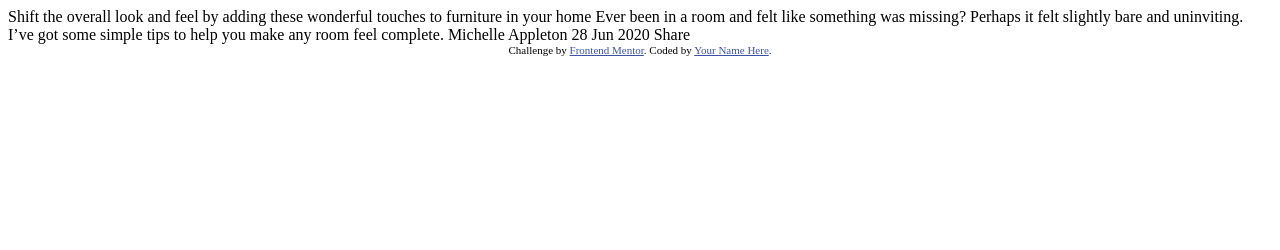
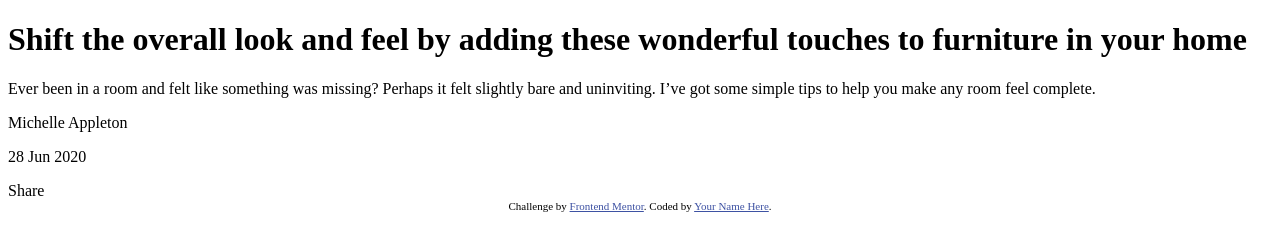
Before and after one commit to JcCaldas/Frontend_Mentor-article-preview-component-master, a plain HTML site: page index.html in a window 1280 px wide. Drawn offline with Linux system fonts and the light colour scheme.

Commit message:
adequação do html

```diff
--- a/index.html
+++ b/index.html
@@ -16,15 +16,15 @@
 </head>
 <body>
 
-  Shift the overall look and feel by adding these wonderful
-  touches to furniture in your home
+  <h1>Shift the overall look and feel by adding these wonderful
+  touches to furniture in your home</h1>
 
-  Ever been in a room and felt like something was missing? Perhaps
+  <p>Ever been in a room and felt like something was missing? Perhaps
   it felt slightly bare and uninviting. I’ve got some simple tips
-  to help you make any room feel complete.
+  to help you make any room feel complete.</p>
 
-  Michelle Appleton
-  28 Jun 2020
+  <p>Michelle Appleton</p>
+  <p>28 Jun 2020</p>
 
   Share
 
```
